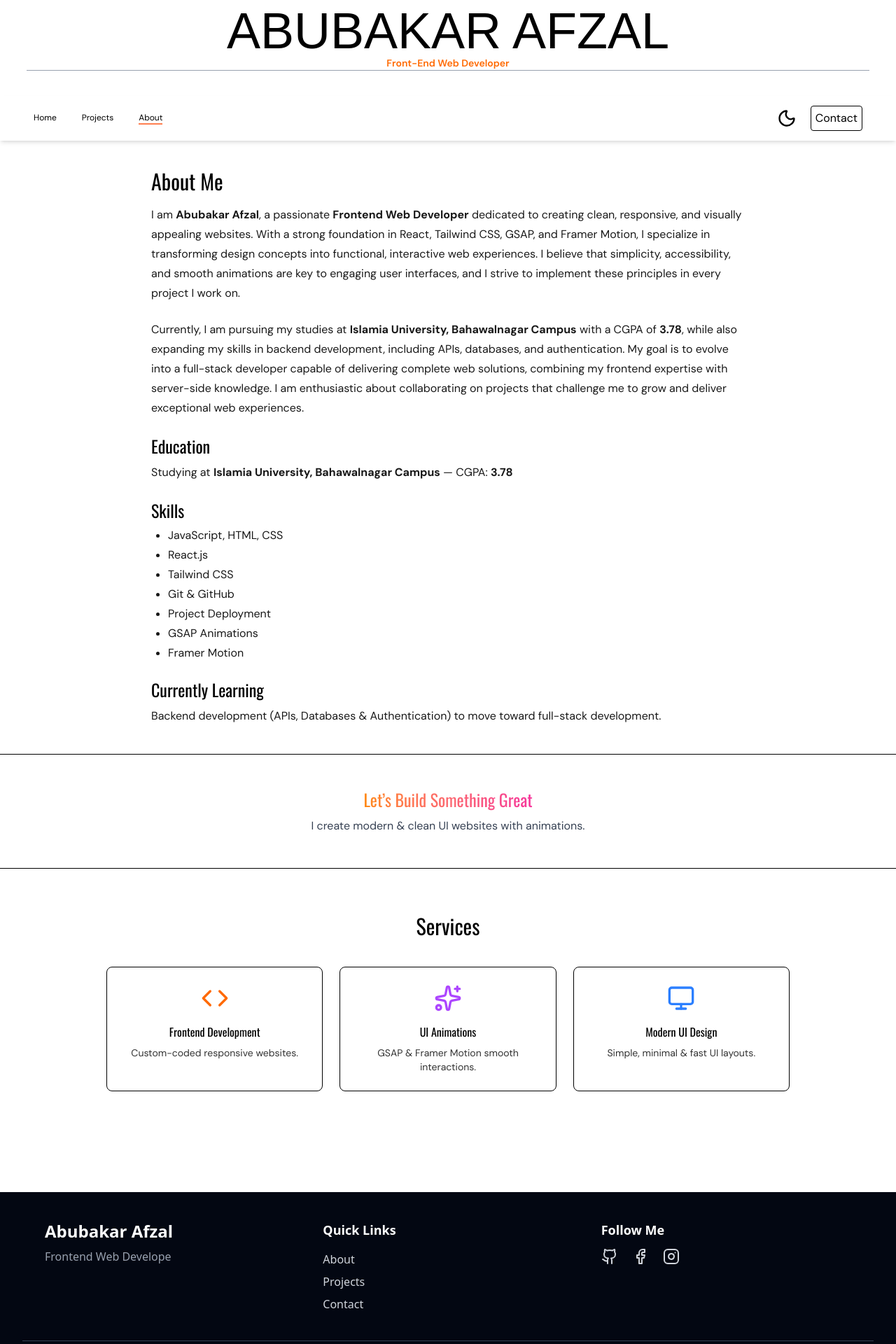
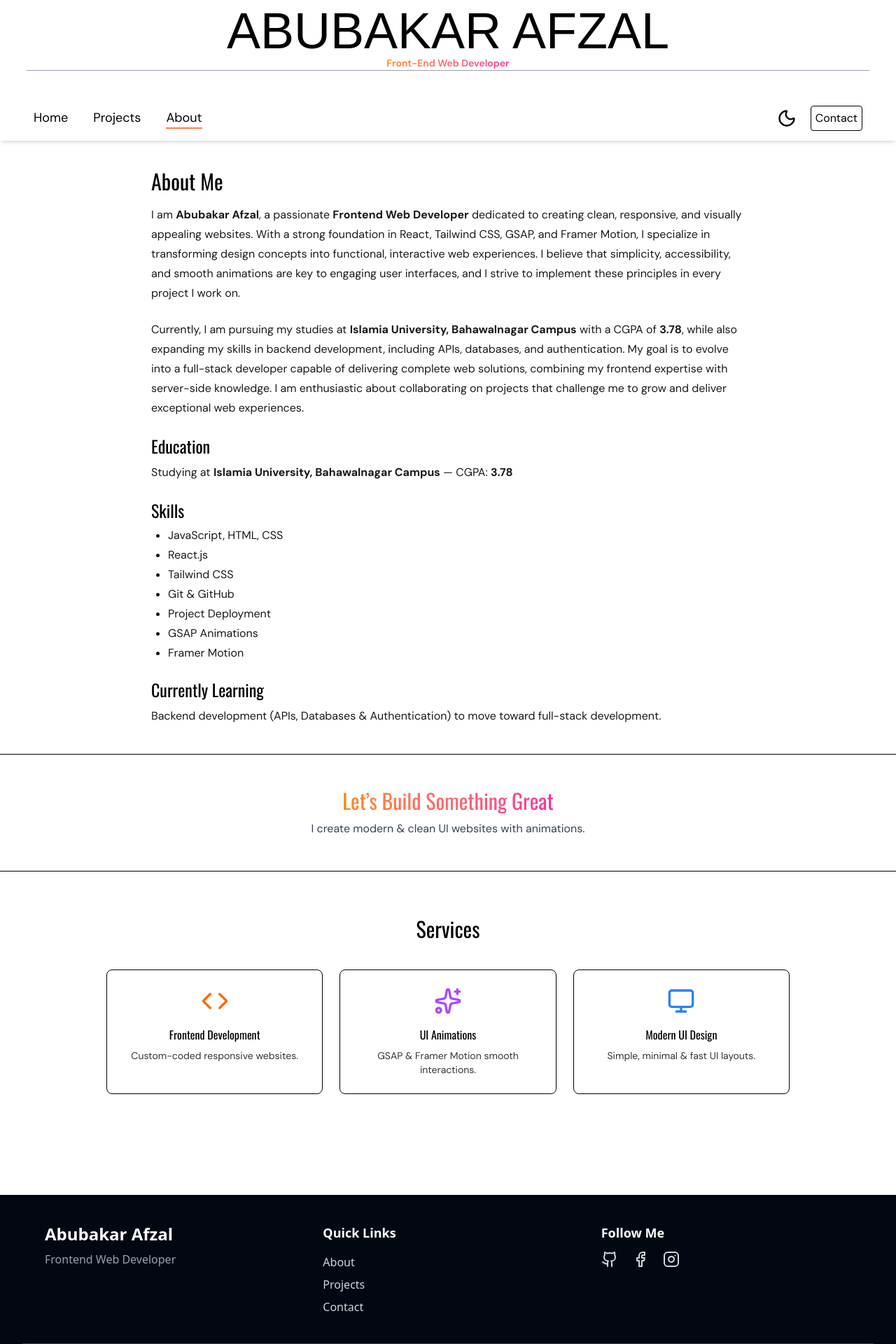
Before and after one commit to abubakarafzal171/abubakar, a React (Vite) app: page /about in a window 1280 px wide. Shown: the top 1920 px of the page at 70% size. Built offline with nearby package versions, Linux system fonts and the light colour scheme; a web font is replaced by a local one.

Commit message:
some changes of responsiveness and aniimation all done

```diff
--- a/src/components/Footer.jsx
+++ b/src/components/Footer.jsx
@@ -9,7 +9,7 @@ const Footer = () => {
         {/* Logo / Name */}
         <div>
           <h2 className="text-2xl font-bold">Abubakar Afzal</h2>
-          <p className="text-gray-400 mt-2">Frontend Web Develope</p>
+          <p className="text-gray-400 mt-2">Frontend Web Developer</p>
         </div>
 
         {/* Navigation Links */}
--- a/src/components/Header.jsx
+++ b/src/components/Header.jsx
@@ -3,8 +3,8 @@ import React from 'react'
 const Header = ({darkMode}) => {
   return (
     <div className={` py-2 px-4  z-100 flex items-center justify-center flex-col mb-5 ${darkMode ? 'bg-gray-950 text-white': 'bg-white'}`}>
-<div className="text-4xl md:text-6xl lg:text-7xl uppercase font1 cursor-none">Abubakar Afzal</div>
-<div className="tagline font2  text-sm font-semibold text-orange-500">Front-End Web Developer</div>
+<div className="text-4xl md:text-6xl lg:text-7xl uppercase font1 cursor-none ">Abubakar Afzal</div>
+<div className="tagline font2  text-sm font-semibold text-orange-500 bg-linear-to-r from-orange-400 to-pink-500 bg-clip-text text-transparent">Front-End Web Developer</div>
 <div className="line w-[94vw] h-px bg-gray-400"></div>
     </div>
   )
--- a/src/components/Navbar.jsx
+++ b/src/components/Navbar.jsx
@@ -9,7 +9,7 @@ const Navbar = ({ darkMode, setDarkMode }) => {
       <Header darkMode={darkMode}/>
 
       <nav className={`flex items-center justify-between px-6 md:px-10 lg:px-12 md:mt-2 font2  z-100 h-[8vh] sticky top-0 ${darkMode ? 'bg-gray-950 text-white': 'bg-white shadow-md'}`}>
-        <div className="flex gap-4 md:gap-6 lg:gap-9 text-xs md:text-normal">
+        <div className="flex gap-4 md:gap-6 lg:gap-9 text-xs md:text-lg">
           <NavLink to={'/'}>Home</NavLink>
           <NavLink to={'/projects'}>Projects</NavLink>
           <NavLink to={'/about'}>About</NavLink>
--- a/src/components/aboutpage/Bannersection.jsx
+++ b/src/components/aboutpage/Bannersection.jsx
@@ -8,7 +8,7 @@ const Bannersection = () => {
 
         {/* Heading */}
         <motion.h3
-          className="text-2xl font-semibold font3 bg-gradient-to-r from-orange-400 to-pink-500 bg-clip-text text-transparent inline-block"
+          className="text-3xl font-bold font3 bg-linear-to-r from-orange-400 to-pink-500 bg-clip-text text-transparent inline-block"
           initial={{ opacity: 0, y: -20 }}
           whileInView={{ opacity: 1, y: 0 }}
           transition={{ duration: 0.8, ease: "easeOut" }}
--- a/src/components/homepage/Herosection.jsx
+++ b/src/components/homepage/Herosection.jsx
@@ -5,7 +5,7 @@ import { motion } from "framer-motion";
 const Herosection = () => {
   return (
     <motion.div
-      className="flex justify-center items-center flex-col px-4 md:py-10 pt-10"
+      className=" w-[90%] md:w-full flex justify-center items-center flex-col px-4 md:py-10 pt-10 mx-auto"
       initial={{ opacity: 0, y: 50 }}
       whileInView={{ opacity: 1, y: 0 }}
       transition={{ duration: 0.8, ease: "easeOut" }}
--- a/src/components/homepage/Servicessection.jsx
+++ b/src/components/homepage/Servicessection.jsx
@@ -26,7 +26,7 @@ const Servicessection = () => {
 
       {/* Heading Animation */}
       <motion.h2
-        className="text-4xl md:text-5xl font-serif mb-20"
+        className="text-4xl md:text-5xl font-serif mb-20 "
         initial={{ opacity: 0, y: 30 }}
         whileInView={{ opacity: 1, y: 0 }}
         transition={{ duration: 0.6 }}
--- a/src/components/homepage/Testmonialssection.jsx
+++ b/src/components/homepage/Testmonialssection.jsx
@@ -43,7 +43,7 @@ const Testimonialssection = () => {
         </motion.h2>
 
         {/* Cards */}
-        <div className="grid grid-cols-1 md:grid-cols-3 gap-6">
+        <div className="grid grid-cols-1 md:grid-cols-3 gap-6 ">
           {testimonials.map((item, i) => (
             <motion.div
               key={i}  // 🔥 key trick = always re-render → repeat animation
@@ -55,7 +55,7 @@ const Testimonialssection = () => {
               }}
               transition={{ duration: 0.6, delay: i * 0.15 }}
               viewport={{ once: false, amount: 0.3 }} // 🔥 ensures re-trigger
-              className="p-6 rounded-2xl shadow-lg border border-gray-300 dark:border-gray-700 bg-white/5 backdrop-blur-md"
+              className="p-6 rounded-2xl shadow-lg border border-gray-300 dark:border-gray-700 bg-white/5 backdrop-blur-md "
             >
               <p className="italic mb-4">“{item.message}”</p>
               <h3 className="font-semibold text-lg">{item.name}</h3>
```
